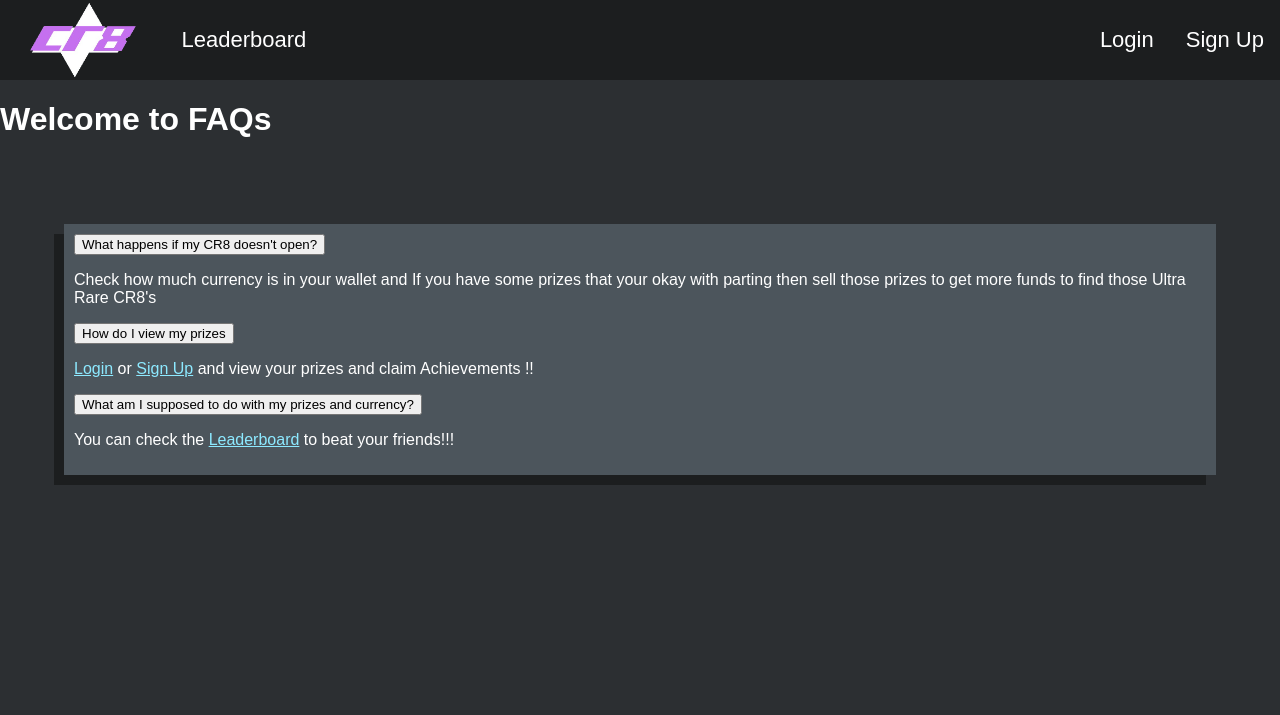
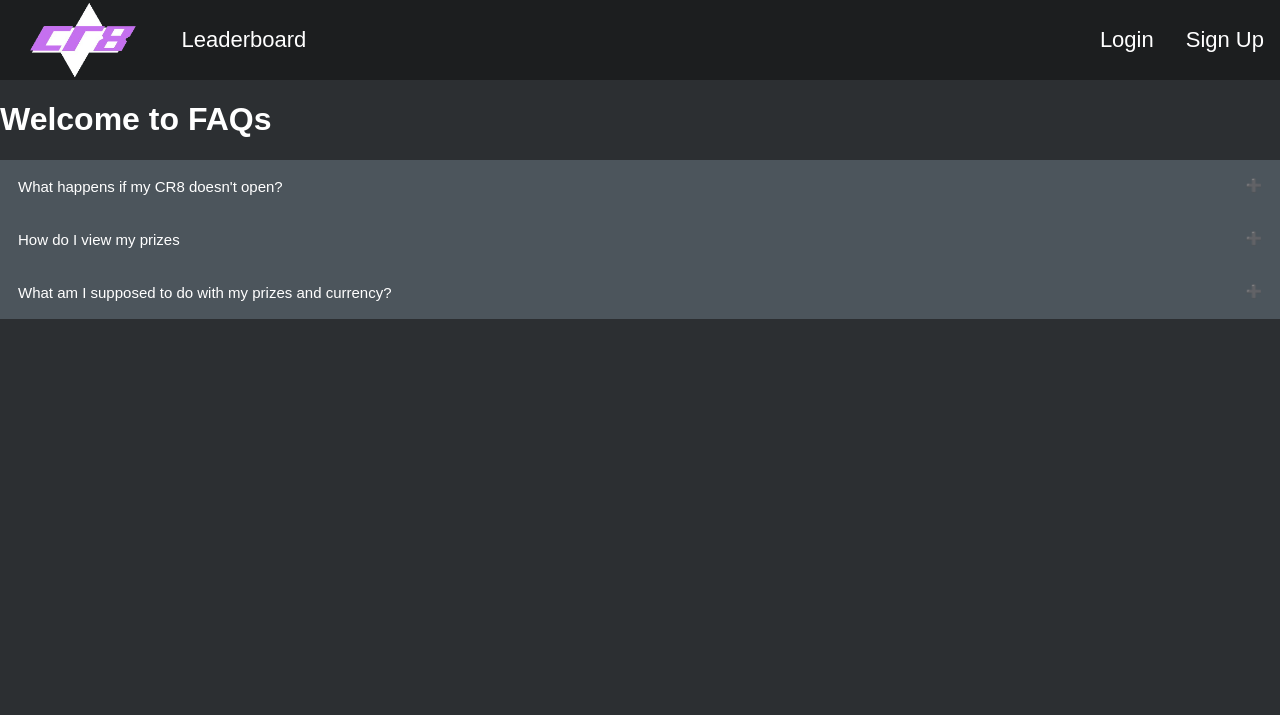
Before and after one commit to LorneBarnaby/WAD2-Team-2D, a Django app: page /cr8/faqs/ in a window 1280 px wide. Shown: the top 715 px of the page. Run offline with Django 3.2, Linux system fonts and the light colour scheme; some libraries are stand-ins or nearby versions.

Commit message:
FAQ FINISHED AND ITS BEAUTIFUL AMEN I LOVE GOD

```diff
--- a/static/css/style.css
+++ b/static/css/style.css
@@ -287,3 +287,41 @@ h3 {
     background-color: #c067ed;
     color: white;
 }
+
+.accordion {
+  background-color: #4c555c;
+  color: white;
+  cursor: pointer;
+  padding: 18px;
+  width: 100%;
+  border: none;
+  text-align: left;
+  outline: none;
+  font-size: 15px;
+  transition: 0.4s;
+}
+
+.active, .accordion:hover {
+  background-color: #11121A;
+}
+
+.panelz {
+  padding: 0 18px;
+  background-color: #6a2a88;
+  max-height: 0;
+  overflow: hidden;
+  transition: max-height 0.2s ease-out;
+}
+
+
+.accordion:after {
+  content: '\02795'; /* Unicode character for "plus" sign (+) */
+  font-size: 13px;
+  color: #777;
+  float: right;
+  margin-left: 5px;
+}
+
+.active:after {
+  content: "\2796"; /* Unicode character for "minus" sign (-) */
+}
--- a/templates/cr8/faqs.html
+++ b/templates/cr8/faqs.html
@@ -1,6 +1,5 @@
 {% extends 'cr8/base.html' %}
 {% load staticfiles %}
-
 
 {% block title_block %}
     FAQs
@@ -10,30 +9,42 @@
 <div>
     <h1> Welcome to FAQs</h1>
 </div>
-<div data-col="" data-span="3" style="--span: 3; --start: 2;" class="Contact_text__1VDwj">
-    <div class="body-l">
-        <div class ="contentbox left">
-            <div style="padding:10px">
+
                 <button class="accordion">What happens if my CR8 doesn't open?</button>
-                    <div class="panel">
+                    <div class="panelz">
                       <p>Check how much currency is in your wallet and
                           If you have some prizes that your okay with parting
                           then sell those prizes to get more funds to find those Ultra Rare CR8's</p>
                     </div>
 
                     <button class="accordion"> How do I view my prizes</button>
-                    <div class="panel">
+                    <div class="panelz">
+                        <div style="padding=10px">
                       <p> <a href="{% url 'cr8:login' %}">Login</a> or <a href="{% url 'cr8:sign_up' %}">Sign Up</a> and view your prizes and claim Achievements !!</p>
+                            </div>
                     </div>
 
                     <button class="accordion">What am I supposed to do with my prizes and currency?</button>
-                    <div class="panel">
+                    <div class="panelz">
                       <p>You can check the <a href="{% url 'cr8:leaderboard'%}"> Leaderboard</a> to beat your friends!!!</p>
                     </div>
-            </div>
-        </div>
-    </div>
-</div>
+
+
+
+<script>var acc = document.getElementsByClassName("accordion");
+var i;
+
+for (i = 0; i < acc.length; i++) {
+  acc[i].addEventListener("click", function() {
+    this.classList.toggle("active");
+    var panel = this.nextElementSibling;
+    if (panel.style.maxHeight) {
+      panel.style.maxHeight = null;
+    } else {
+      panel.style.maxHeight = panel.scrollHeight + "px";
+    }
+  });
+}</script>
 
 
 {% endblock %}
```
